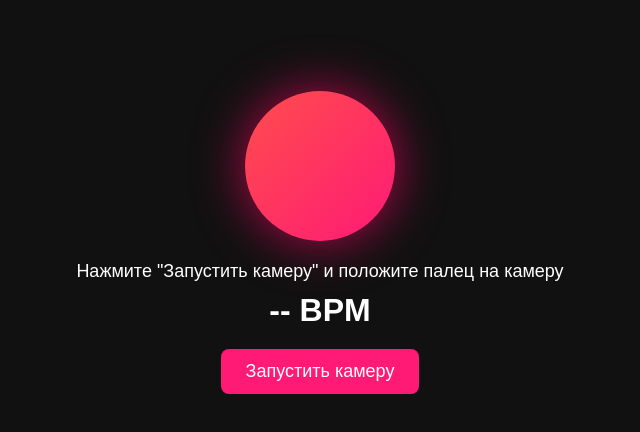
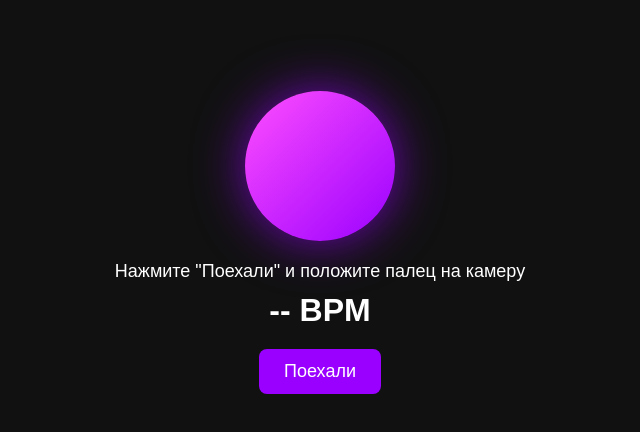
Before and after one commit to timurka1111111111/pusleui2, a plain HTML site: page index.html in a window 1280 px wide. Shown: the part 158-590 px from the top of the page, without its empty margins (320-960 px from the left). Drawn offline with Linux system fonts and the light colour scheme.

Commit message:
Update index.html

```diff
--- a/index.html
+++ b/index.html
@@ -1,5 +1,5 @@
 <!DOCTYPE html>
-<html lang="en">
+<html lang="ru">
 <head>
 <meta charset="UTF-8">
 <meta name="viewport" content="width=device-width, initial-scale=1.0">
@@ -22,8 +22,8 @@ body {
     width:150px;
     height:150px;
     border-radius:50%;
-    background: linear-gradient(135deg, #ff4d4d, #ff1a75);
-    box-shadow:0 0 50px rgba(255,0,100,0.7);
+    background: linear-gradient(135deg, #ff4dff, #9a00ff);
+    box-shadow:0 0 50px rgba(154,0,255,0.7);
     transition: transform 0.05s ease, box-shadow 0.05s ease;
     margin-bottom:20px;
 }
@@ -36,11 +36,11 @@ body {
     cursor:pointer;
     border:none;
     border-radius:8px;
-    background-color:#ff1a75;
+    background-color:#9a00ff;
     color:#fff;
     transition: background 0.2s;
 }
-#start-btn:hover { background-color:#ff4d4d; }
+#start-btn:hover { background-color:#c715ff; }
 video { display:none; }
 </style>
 </head>
@@ -48,9 +48,9 @@ video { display:none; }
 
 <video id="video" autoplay playsinline></video>
 <div id="pulse-circle"></div>
-<div id="info">Нажмите "Запустить камеру" и положите палец на камеру</div>
+<div id="info">Нажмите "Поехали" и положите палец на камеру</div>
 <div id="bpm">-- BPM</div>
-<button id="start-btn">Запустить камеру</button>
+<button id="start-btn">Поехали</button>
 
 <script>
 const video = document.getElementById('video');
@@ -69,7 +69,7 @@ startBtn.addEventListener('click', async () => {
     startBtn.disabled = true;
     startBtn.textContent = "Подключаем камеру...";
     try {
-        // Пытаемся использовать тыловую камеру, fallback на любую
+        // Тыловая камера, fallback на любую
         const stream = await navigator.mediaDevices.getUserMedia({
             video: { facingMode: { ideal: "environment" } }
         });
@@ -79,7 +79,7 @@ startBtn.addEventListener('click', async () => {
     } catch(e) {
         alert('Не удалось получить камеру: ' + e);
         startBtn.disabled = false;
-        startBtn.textContent = "Запустить камеру";
+        startBtn.textContent = "Поехали";
     }
 });
 
@@ -118,7 +118,7 @@ function processFrame(){
         pulseStrength = Math.min(Math.max(pulseStrength,0),0.5);
 
         circle.style.transform = scale(${1+pulseStrength});
-        circle.style.boxShadow = 0 0 ${50+pulseStrength*50}px rgba(255,0,100,0.7);
+        circle.style.boxShadow = 0 0 ${50+pulseStrength*50}px rgba(154,0,255,0.7);
     }
     requestAnimationFrame(processFrame);
 }
```
